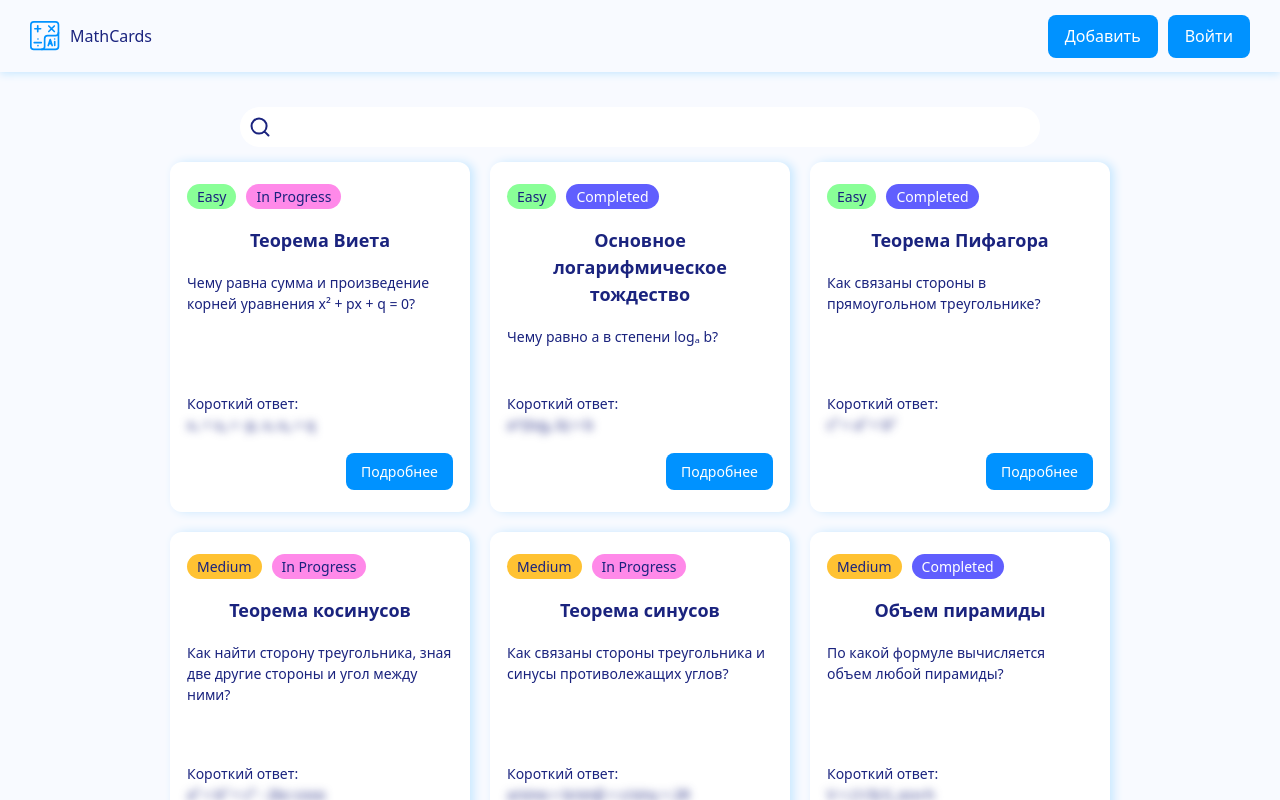
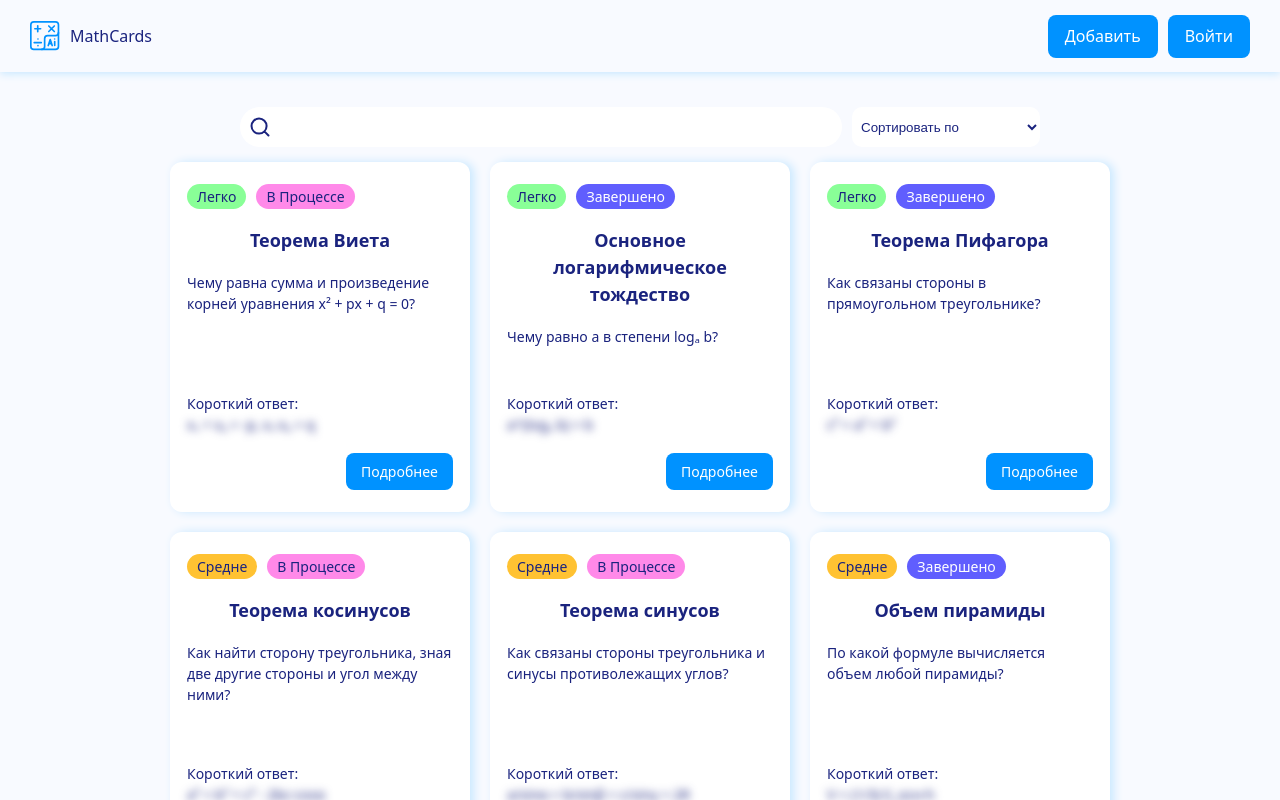
Before and after one commit to semerkq/math-cards, a React (Vite) app: page / in a window 1280 px wide. Built offline with nearby package versions, Linux system fonts and the light colour scheme; data requests are answered from the project's data file.

Commit message:
sort select, change db logic

```diff
--- a/src/components/Badges/Badges.jsx
+++ b/src/components/Badges/Badges.jsx
@@ -2,15 +2,15 @@ import cls from "./Badges.module.css";
 
 export const Badges = (props) => {
   switch (props.variant) {
-    case "easy":
+    case 1:
       return <div className={`${cls.badges} ${cls.easy}`}>{props.children}</div>;
-    case "medium":
+    case 2:
       return <div className={`${cls.badges} ${cls.medium}`}>{props.children}</div>;
-    case "hard":
+    case 3:
       return <div className={`${cls.badges} ${cls.hard}`}>{props.children}</div>;
-    case "completed":
+    case true:
       return <div className={`${cls.badges} ${cls.completed}`}>{props.children}</div>;
-    case "in progress":
+    case false:
       return <div className={`${cls.badges} ${cls.inProgress}`}>{props.children}</div>;
     default:
       return <div className={cls.badges}>{props.children}</div>;
--- a/src/components/QuestionCard/QuestionCard.jsx
+++ b/src/components/QuestionCard/QuestionCard.jsx
@@ -3,14 +3,16 @@ import { Button } from "../Button";
 import { Badges } from "../Badges";
 
 export const QuestionCard = (props) => {
-  const difficultyVariant = props.cards.metadata.difficulty;
-  const statusVariant = props.cards.metadata.status;
+  const difficultyVariant = props.cards.difficulty;
+  const statusVariant = props.cards.status;
 
   return (
     <div className={cls.questionCard}>
       <div className={cls.labelsWrapper}>
-        <Badges variant={difficultyVariant}>{props.cards.metadata.difficulty}</Badges>
-        <Badges variant={statusVariant}>{props.cards.metadata.status}</Badges>
+        <Badges variant={difficultyVariant}>
+          {props.cards.difficulty === 1 ? "легко" : props.cards.difficulty === 2 ? "средне" : "сложно"}
+        </Badges>
+        <Badges variant={statusVariant}>{props.cards.status ? "завершено" : "в процессе"}</Badges>
       </div>
       <h5 className={cls.cardTitle}>{props.cards.preview.title}</h5>
       <p className={cls.cardQuestion}>{props.cards.preview.question}</p>
--- a/src/pages/HomePage/HomePage.jsx
+++ b/src/pages/HomePage/HomePage.jsx
@@ -9,6 +9,7 @@ import { SearchInput } from "../../components/SearchInput/SearchInput";
 export const HomePage = () => {
   const [cardsInformation, setCardsInformation] = useState([]);
   const [searchValue, setSearchValue] = useState("");
+  const [sortSelectValue, setSortSelectValue] = useState("");
 
   const [getQuestions, isLoading, error] = useFetch(async (arg) => {
     const response = await fetch(`${API_URL}/${arg}`);
@@ -23,21 +24,34 @@ export const HomePage = () => {
   });
 
   useEffect(() => {
-    getQuestions("cards");
-  }, []);
+    getQuestions(`cards?${sortSelectValue}`);
+  }, [sortSelectValue]);
 
   const searchInputHandler = (e) => {
     setSearchValue(e.target.value);
+  };
+
+  const sortSelectHandler = (e) => {
+    setSortSelectValue(e.target.value);
   };
 
   return (
     <>
       <div className={cls.controlsContainer}>
         <SearchInput onChange={searchInputHandler} value={searchValue} />
+        <select className={cls.select} onChange={sortSelectHandler} value={sortSelectValue}>
+          <option value="">Сортировать по</option>
+          <hr />
+          <option value="_sort=difficulty">возрастанию сложности</option>
+          <option value="_sort=-difficulty">убыванию сложности</option>
+          <option value="_sort=status">выполненным задачам</option>
+          <option value="_sort=-status">невыполненным задачам</option>
+        </select>
       </div>
 
       {error && <p>{error}</p>}
       {isLoading && <Loader />}
+      {cards.length === 0 && <p className={cls.noCardsInfo}>Нет таких карточек...</p>}
       <QuestionCardList cardsInformation={cards} />
     </>
   );
--- a/src/pages/HomePage/HomePage.module.css
+++ b/src/pages/HomePage/HomePage.module.css
@@ -8,3 +8,26 @@
 	align-items: center;
 	gap: 10px;
 }
+
+.noCardsInfo {
+	margin: 0 auto;
+	width: fit-content;
+	color: var(--text-color);
+}
+
+.select {
+	height: 40px;
+	padding: 5px;
+	border-radius: 10px;
+	border: none;
+	outline: none;
+	background-color: var(--card-bg-color);
+	color: var(--text-color);
+	flex-grow: 1;
+}
+
+@media (max-width: 576px) {
+	.controlsContainer {
+		flex-wrap: wrap-reverse;
+	}
+}
```
Also changed, not shown: db.json.
